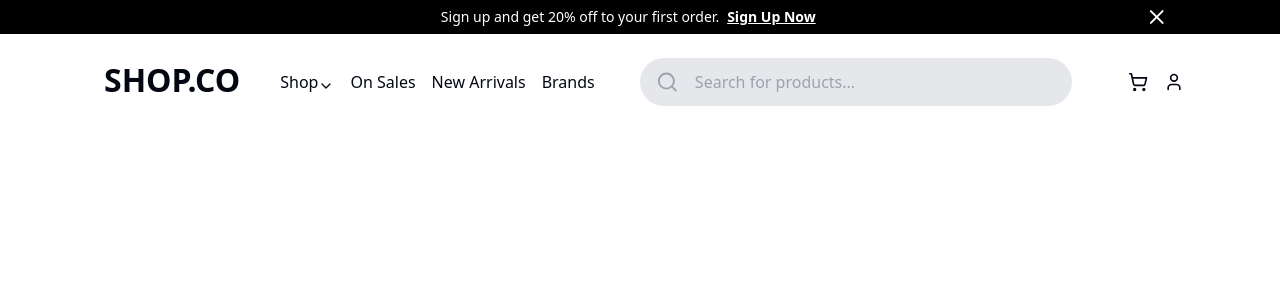
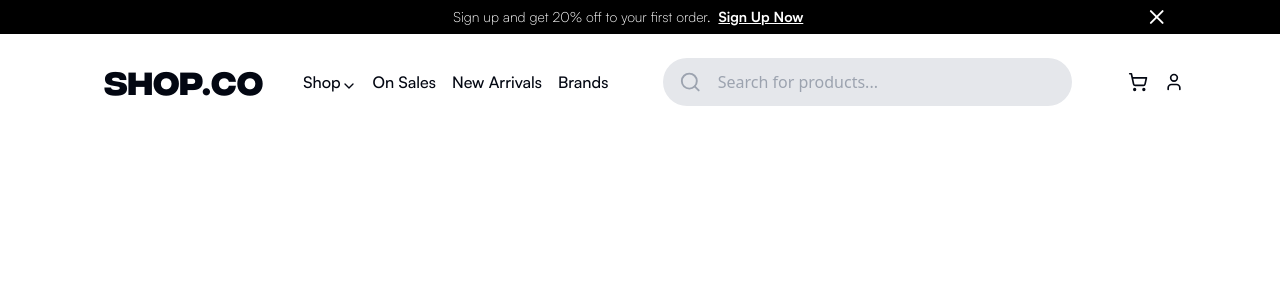
Before and after one commit to renanlido/ecommerce-front, a Next.js app: page / in a window 1280 px wide. Shown: the top 300 px of the page. Built offline with nearby package versions, Linux system fonts and the light colour scheme.

Commit message:
Update tailwind.config.ts

```diff
--- a/tailwind.config.ts
+++ b/tailwind.config.ts
@@ -18,6 +18,10 @@ const config = {
       },
     },
     extend: {
+      fontFamily: {
+        satoshi: ['var(--font-satoshi)'],
+        integralCF: ['var(--font-integralcf)'],
+      },
       colors: {
         border: 'hsl(var(--border))',
         input: 'hsl(var(--input))',
```
